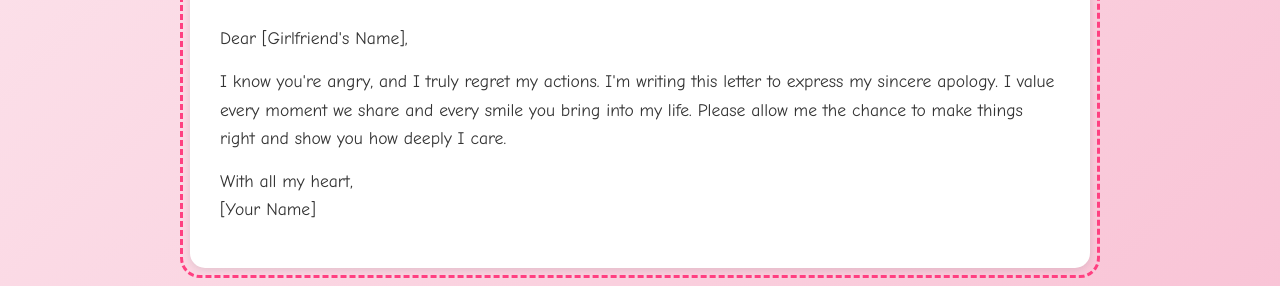
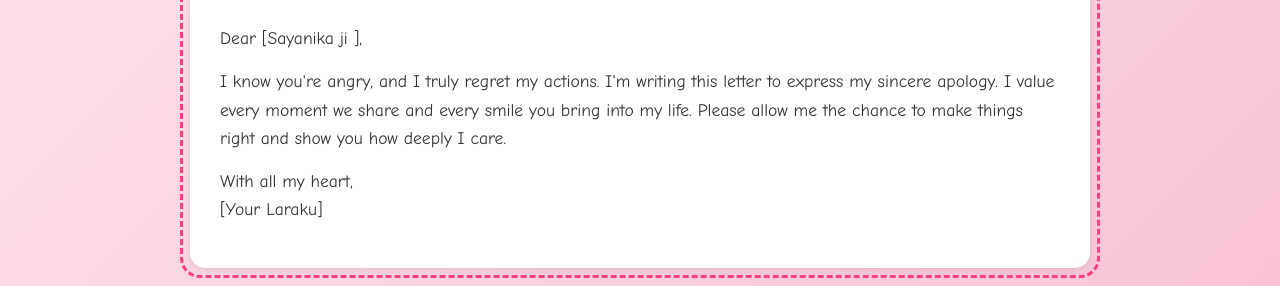
Before and after one commit to sumit10023/Sumit, a plain HTML site: page index.html in a window 1280 px wide. Shown: the part 285-571 px from the top of the page. Drawn offline with Linux system fonts and the light colour scheme.

Commit message:
Update index.html

```diff
--- a/index.html
+++ b/index.html
@@ -112,13 +112,13 @@
     <!-- Letter Section -->
     <section class="section letter">
       <h2>A Letter to You</h2>
-      <p>Dear [Girlfriend's Name],</p>
+      <p>Dear [Sayanika ji ],</p>
       <p>
         I know you're angry, and I truly regret my actions. I'm writing this letter to express my sincere apology.
         I value every moment we share and every smile you bring into my life. Please allow me the chance to make things right
         and show you how deeply I care.
       </p>
-      <p>With all my heart,<br>[Your Name]</p>
+      <p>With all my heart,<br>[Your Laraku]</p>
     </section>
     <!-- Poem Section -->
     <section class="section poem">
```
